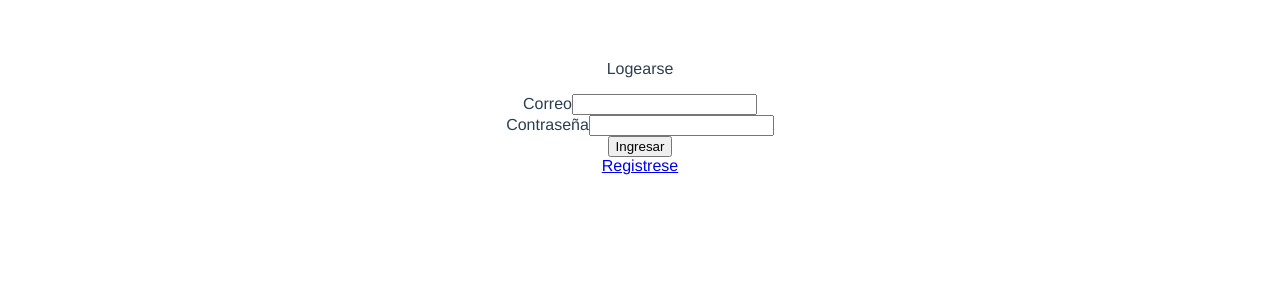
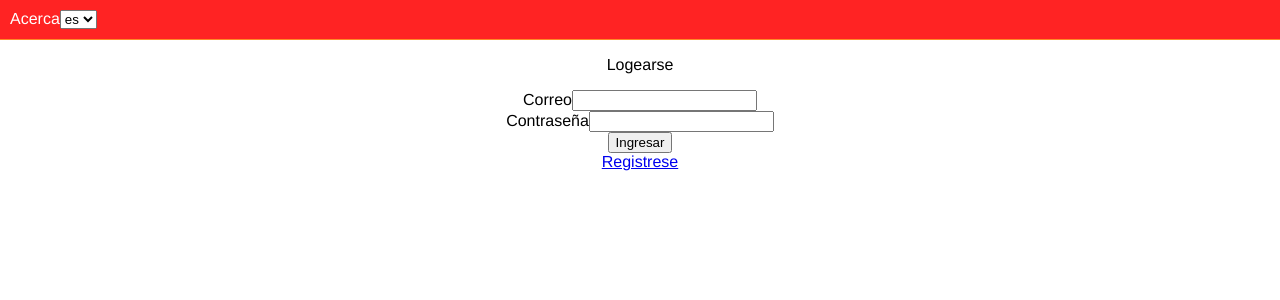
Before and after one commit to Ulima-CODX/foodex-cf, a Vue app in the folder hosting/: page / in a window 1280 px wide. Shown: the top 300 px of the page. Built offline with nearby package versions, Linux system fonts and the light colour scheme; what vuefire would draw is missing.

Commit message:
Added navbar

```diff
--- a/hosting/src/App.vue
+++ b/hosting/src/App.vue
@@ -1,23 +1,31 @@
 <template>
   <div id="app">
-    <router-view />
+    <navbar />
+    <router-view> </router-view>
   </div>
 </template>
 
 <script>
-
+import Navbar from "./components/NavBar.vue";
 export default {
-  name: "app"
+  name: "app",
+  components: {
+    Navbar
+  }
 };
 </script>
 
 <style lang="scss">
+@import "./resources/style/colors";
+body {
+  margin: 0px;
+}
 #app {
   font-family: "Avenir", Helvetica, Arial, sans-serif;
   -webkit-font-smoothing: antialiased;
   -moz-osx-font-smoothing: grayscale;
   text-align: center;
-  color: #2c3e50;
-  margin-top: 60px;
+  color: $dark-color;
+  background-color: $light-color;
 }
 </style>
--- /dev/null
+++ b/hosting/src/components/LocaleChanger.vue
@@ -0,0 +1,20 @@
+<template>
+  <div class="locale-changer">
+    <select v-model="$i18n.locale">
+      <option v-for="(lang, i) in langs" :key="`Lang${i}`" :value="lang">{{
+        lang
+      }}</option>
+    </select>
+  </div>
+</template>
+
+<script>
+export default {
+  name: "locale-changer",
+  data: () => ({
+    langs: ["en", "es"]
+  })
+};
+</script>
+
+<style lang="scss" scoped></style>
--- a/hosting/src/components/NavBar.vue
+++ b/hosting/src/components/NavBar.vue
@@ -1,14 +1,40 @@
 <template>
   <div id="navbar">
-    <router-link to="/about"></router-link>
+    <div v-for="(link, i) in links" :key="i">
+      <router-link :to="link.url">{{ $t(`pages.${link.name}`) }}</router-link>
+    </div>
+    <locale-changer />
   </div>
 </template>
 
 <script>
+import LocaleChanger from "./LocaleChanger";
+
 export default {
-  name: "Navbar",
-  data: () => ({})
+  name: "navbar",
+  data: () => ({
+    links: [{ name: "about", url: "/about" }]
+  }),
+  components: {
+    LocaleChanger
+  }
 };
 </script>
 
-<style lang="sass" scoped></style>
+<style lang="scss" scoped>
+@import "../resources/style/colors";
+#navbar {
+  padding: 10px;
+  border-bottom: 1px solid $accent-color;
+  background-color: $primary-color;
+  color: $light-color;
+  display: flex;
+}
+a {
+  text-decoration: none;
+  color: $light-color;
+}
+.locale-changer {
+  float: right;
+}
+</style>
```
